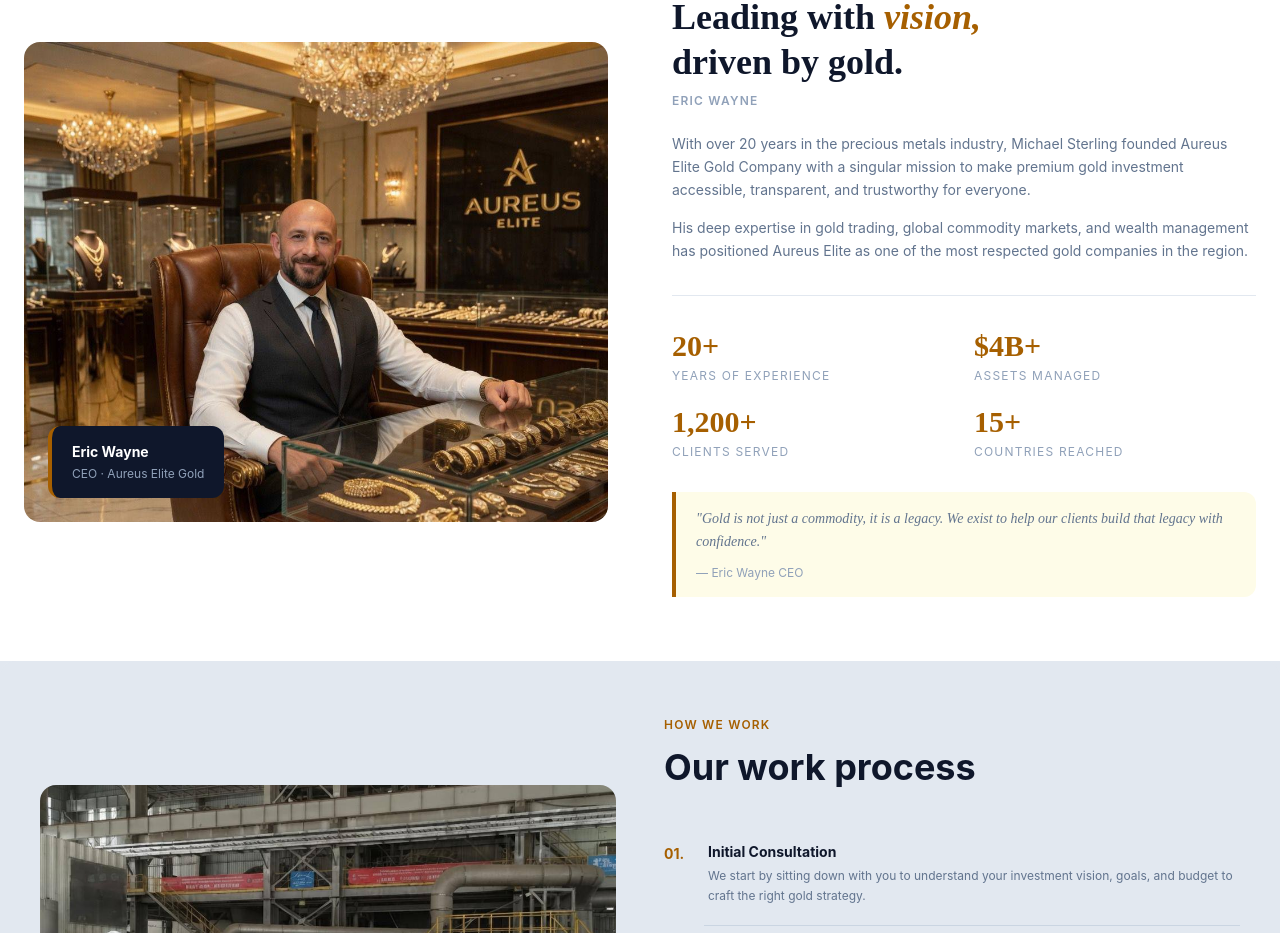
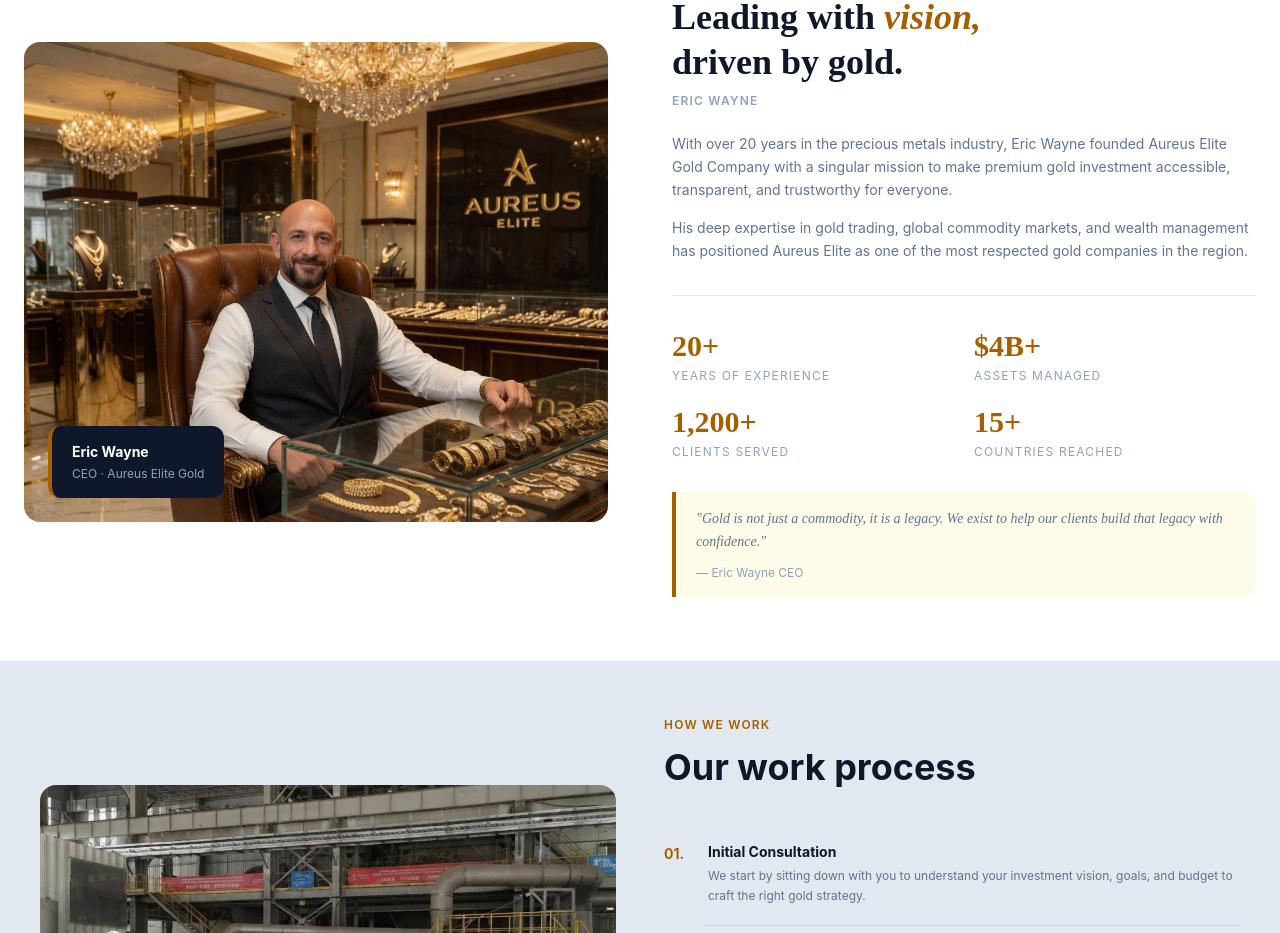
Before and after one commit to GboyegaAkere/goldbus, a React (Vite) app in the folder gold/: page / in a window 1280 px wide. Shown: the part 1680-2613 px from the top of the page. Built offline with nearby package versions, Linux system fonts and the light colour scheme.

Commit message:
new commit

```diff
--- a/gold/src/components/Ceo.jsx
+++ b/gold/src/components/Ceo.jsx
@@ -34,7 +34,7 @@
           </p>
 
           <p className="text-sm text-slate-500 leading-relaxed mb-4">
-            With over 20 years in the precious metals industry, Michael Sterling founded
+            With over 20 years in the precious metals industry, Eric Wayne founded
             Aureus Elite Gold Company with a singular mission to make premium gold
             investment accessible, transparent, and trustworthy for everyone.
           </p>
```
